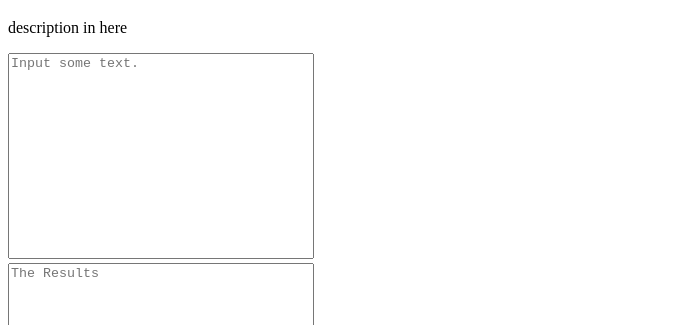
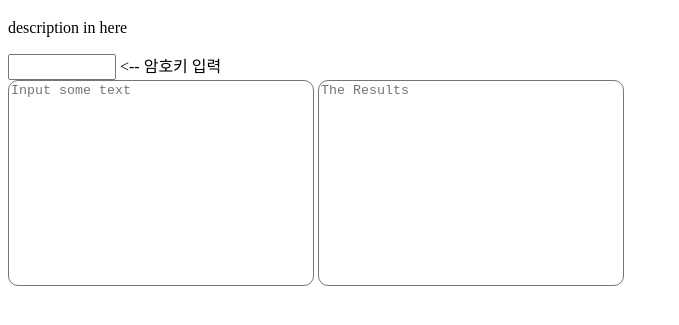
Before and after one commit to JJunny0109/beCarefulForAssasinators, a plain HTML site: page index.html in a window 1280 px wide. Shown: the part 61-386 px from the top of the page, without its empty margins (0-679 px from the left). Drawn offline with Linux system fonts and the light colour scheme.

Commit message:
Add Key_Number Feature

```diff
--- a/index.html
+++ b/index.html
@@ -9,10 +9,13 @@
 </head>
 <body>
   <div class="container">
-    <div class="main">
+    <div class="title">
       <h1>Caesar Cipher</h1>
       <p id="appDescritipn">description in here</p>
-      <textarea placeholder="Input some text." id="plainTextArea" class="textBox"></textarea><br>
+      <input type="number" id="keyNumber" min="0" max="26"> <-- 암호키 입력
+    </div>
+    <div class="main">
+      <textarea placeholder="Input some text" id="plainTextArea" class="textBox"></textarea>
       <textarea placeholder="The Results" id="resultTextArea" class="textBox" readonly></textarea>
     </div>
   </div>
--- a/index.js
+++ b/index.js
@@ -1,6 +1,6 @@
 let plainText = document.querySelector("#plainTextArea").value; //입력한 메시지
 const resultText = document.querySelector("#resultTextArea"); //출력할 장소
-let KEY_NUMBER = 3; //키코드 언제든지 변경가능하여야함
+let KEY_NUMBER = Number(document.querySelector("#keyNumber").value); //키코드 언제든지 변경가능하여야함
 const aryEnglish = /[a-zA-Z]/; //영어인지 구별하는 배열
 
 
@@ -8,7 +8,6 @@ const aryEnglish = /[a-zA-Z]/; //영어인지 구별하는 배열
 function encryptMessage(){
   let encodedCipher = ""
   for (var i = 0; i < plainText.length; i++) {
-
     // plainMessage에서 i번째 글자가 알파뱃인지를 구별
     if ((aryEnglish.test(plainText.charAt(i)))){
       // 키코드에서 1을 제하고, 나머지에 1을 더해야 0이 나오지 않는다. A = 1, B = 2 라서 이렇게 구성하였음
@@ -27,6 +26,7 @@ function encryptMessage(){
 //키가 입력될 때 writeOnIt 함수 실행
 function writeOnIt(){
   plainText = document.querySelector("#plainTextArea").value;
+  KEY_NUMBER = Number(document.querySelector("#keyNumber").value);
   resultText.innerText = encryptMessage();
 }
 document.addEventListener("keyup",writeOnIt);
--- a/style.css
+++ b/style.css
@@ -2,4 +2,14 @@
     width : 300px;
     height: 200px;
     resize: none;
+    border-radius: 10px;
 }
+
+#keyNumber{
+    width : 100px;
+    height: 20px;
+}
+
+.title{
+    display: inline;
+}
```
Also changed, not shown: 1 other file.
